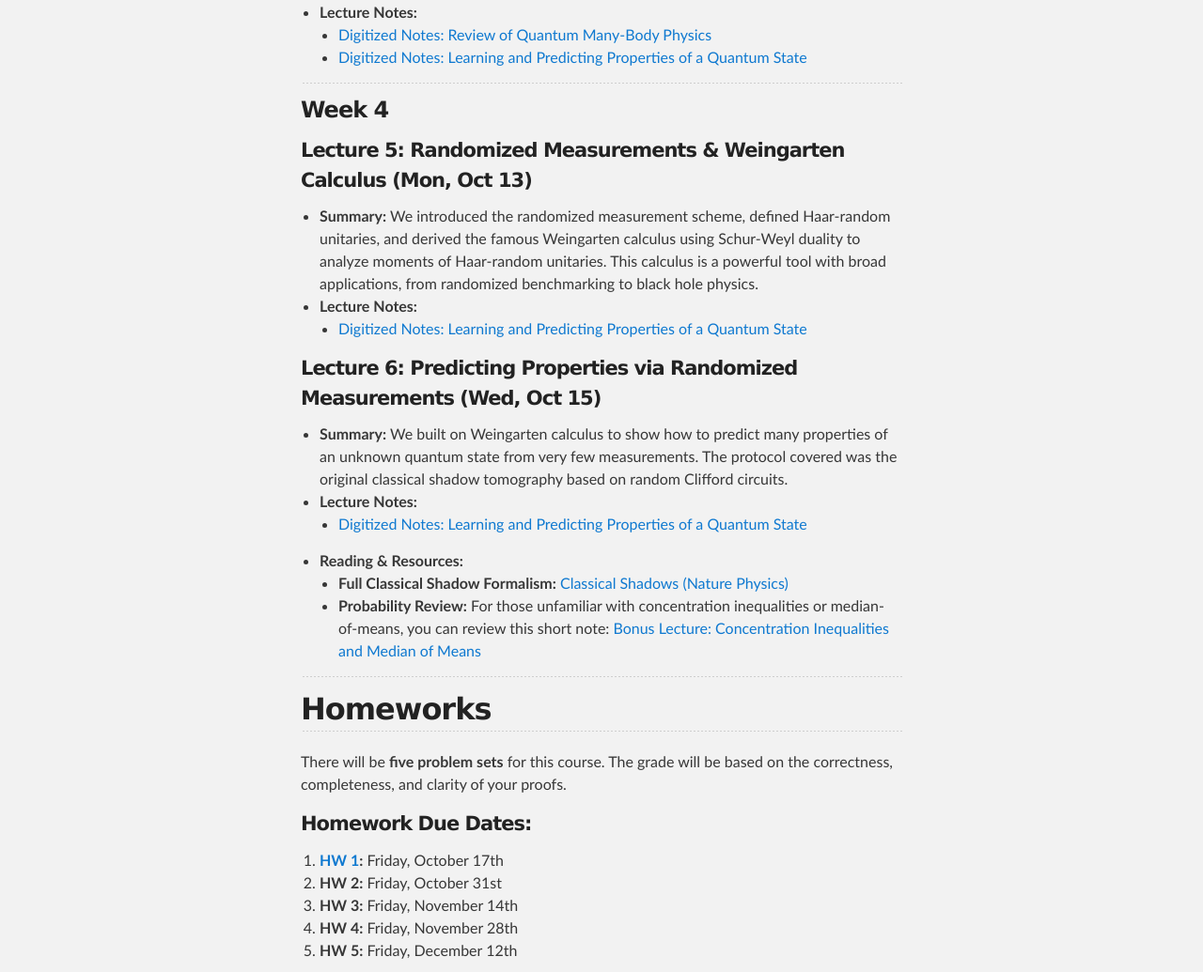
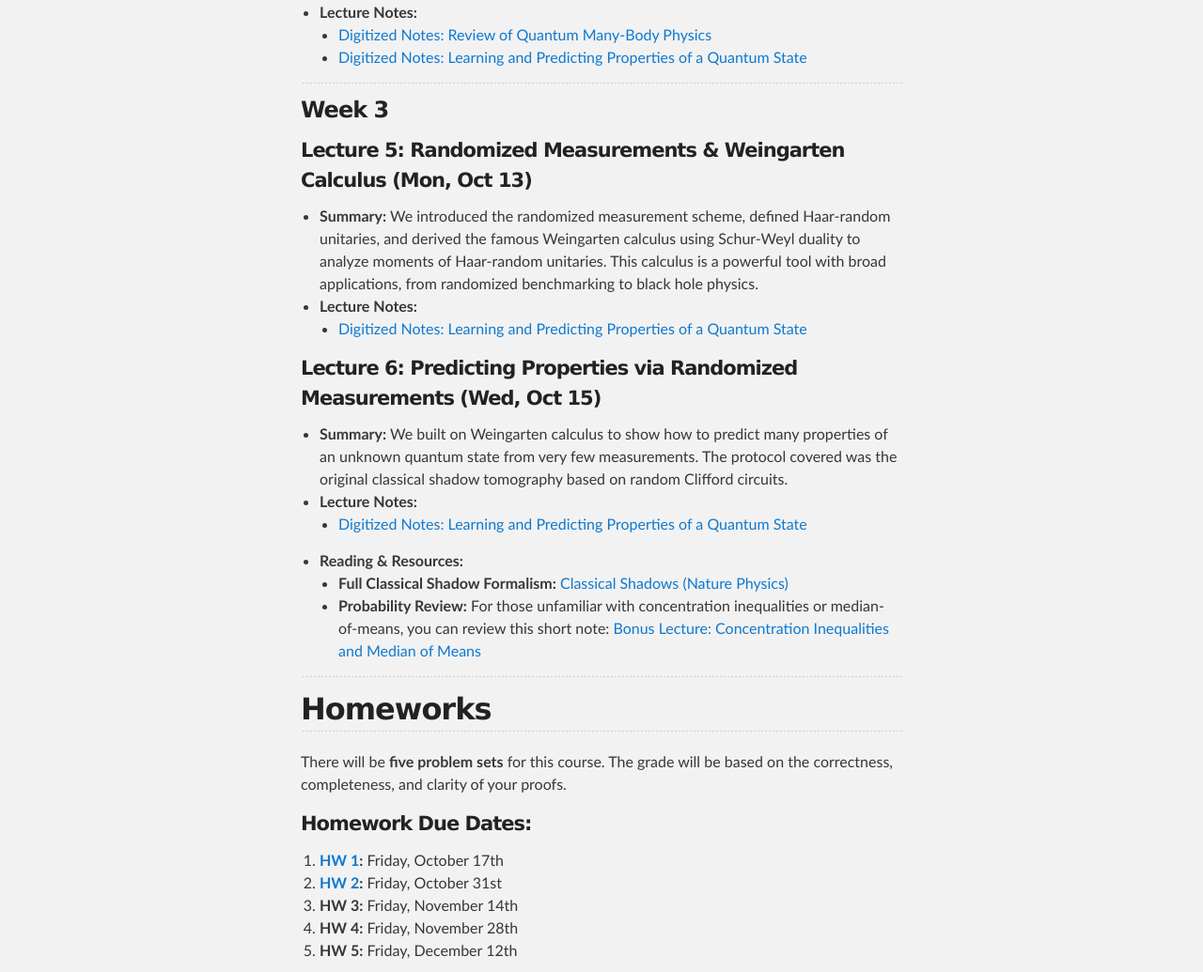
Before and after one commit to Caltech-Quantum-Learning-Theory/Caltech-Quantum-Learning-Theory.github.io, a Jekyll site: the page built from index.md, in a window 1280 px wide and 1400 px high, scrolled down 2927 px. Shown: the part 251-1286 px from the top of the window at 94% size. Built offline with Jekyll 4.4.1, drawn with Linux system fonts in a browser that asks for light colours; our own code applies the rules of GitHub Pages for plain Markdown files.

```diff
--- a/index.md
+++ b/index.md
@@ -84,7 +84,7 @@ This course covers quantum learning theory, a contemporary field at the intersec
 
 ---
 
-### **Week 4**
+### **Week 3**
 
 #### **Lecture 5: Randomized Measurements & Weingarten Calculus (Mon, Oct 13)**
 * **Summary:** We introduced the randomized measurement scheme, defined Haar-random unitaries, and derived the famous Weingarten calculus using Schur-Weyl duality to analyze moments of Haar-random unitaries. This calculus is a powerful tool with broad applications, from randomized benchmarking to black hole physics.
@@ -108,7 +108,7 @@ There will be **five problem sets** for this course. The grade will be based on
 
 #### Homework Due Dates:
 1.  **[HW 1](./materials/PSET_1_Caltech_Ph_220.pdf):** Friday, October 17th
-2.  **HW 2:** Friday, October 31st
+2.  **[HW 2](./materials/PSET_2_Caltech_Ph_220.pdf):** Friday, October 31st
 3.  **HW 3:** Friday, November 14th
 4.  **HW 4:** Friday, November 28th
 5.  **HW 5:** Friday, December 12th
```
Also changed, not shown: 1 other file.
